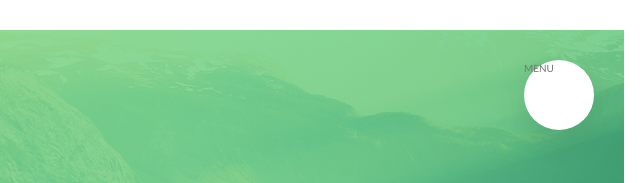
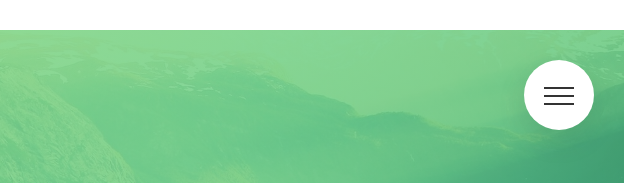
Before and after one commit to obwansan/natours-css-project, a website: page index.html in a window 1280 px wide. Shown: the top 183 px of the page, 626-1266 px from the left. Drawn offline with Linux system fonts and the light colour scheme.

Commit message:
Building the navigation - Part 3a

```diff
--- a/index.html
+++ b/index.html
@@ -16,7 +16,11 @@
 
       <div class="navigation">
         <input type="checkbox" class="navigation__checkbox" id="navi-toggle">
-        <label for="navi-toggle" class="navigation__button">MENU</label>
+
+        <label for="navi-toggle" class="navigation__button">
+          <span class="navigation__icon">&nbsp;</span>
+        </label>
+
         <div class="navigation__background">&nbsp;</div>
 
         <nav class="navigation__nav">
--- a/sass/layout/_navigation.scss
+++ b/sass/layout/_navigation.scss
@@ -12,9 +12,11 @@
     top: 6rem;
     right: 6rem;
     border-radius: 50%;
+    text-align: center;
     z-index: 2000;
     /* offset-x | offset-y | blur-radius | spread-radius | color */
     box-shadow: 0 1rem 3rem rgba($color-black, .1);
+    cursor: pointer;
   }
 
   &__background {
@@ -87,6 +89,8 @@
     }
   }
 
+  /*** FUNCTIONALITY ***/
+
   // Display (and scale up) the background when the checkbox is checked (i.e. the label
   // (i.e. navigation__button) is clicked.
   &__checkbox:checked ~ &__background {
@@ -100,4 +104,39 @@
     width: 100%;
   }
 
+  /*** ICON ***/
+  &__icon {
+    position: relative;
+    margin-top: 3.5rem;
+
+    &, // The icon element itself
+    &::before,
+    &::after {
+      width: 3rem;
+      height: 2px;
+      background-color: $color-grey-dark-3;
+      display: inline-block;
+    }
+
+    &::before,
+    &::after {
+      content: ""; // have to set content for before or after pseudo class
+      position: absolute;
+      left: 0;
+      transition: all .2s;
+    }
+
+    &::before { top: -.8rem }
+    &::after { top: .8rem }
+  }
+
+  // Access the navigation__icon:before element when you hover on navigation_button element
+  &__button:hover &__icon:before {
+    top: -1rem;
+  }
+
+  &__button:hover &__icon:after {
+    top: 1rem;
+  }
+
 }
```
Also changed, not shown: css/style.css.
